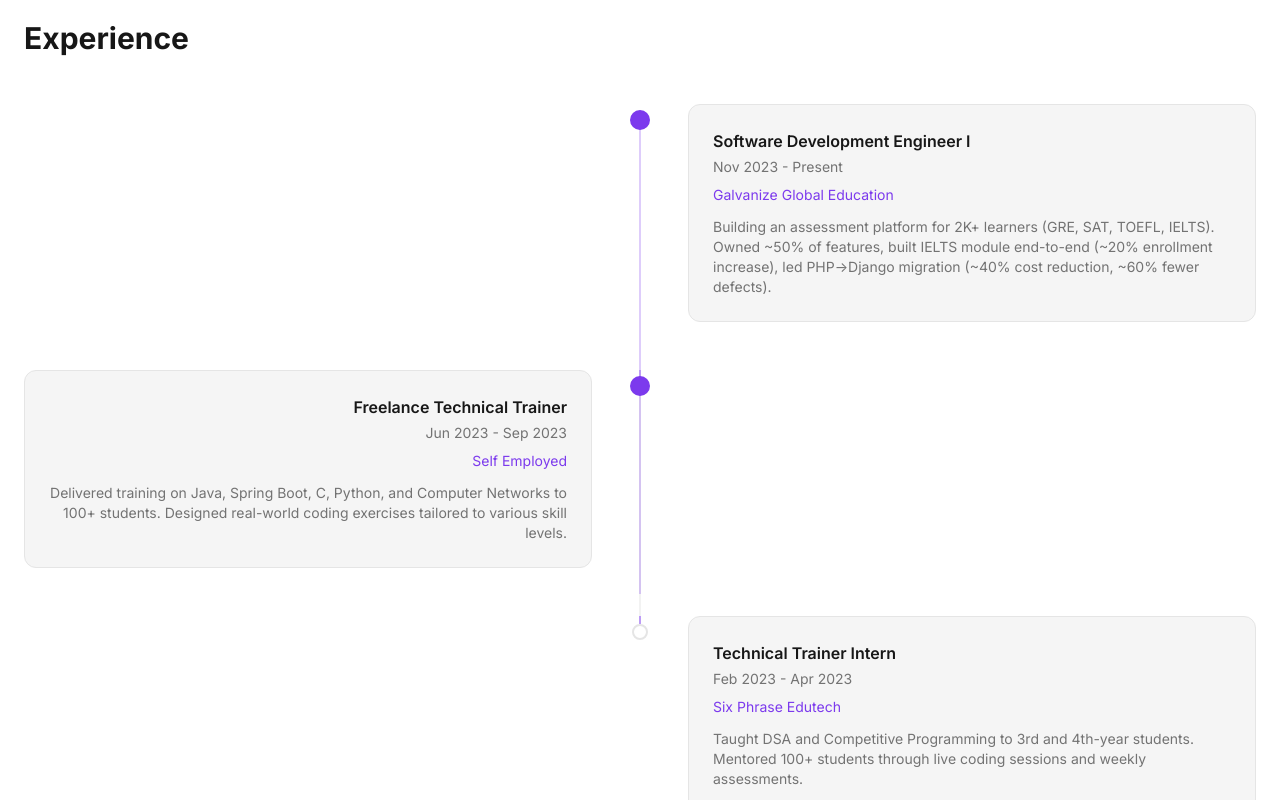
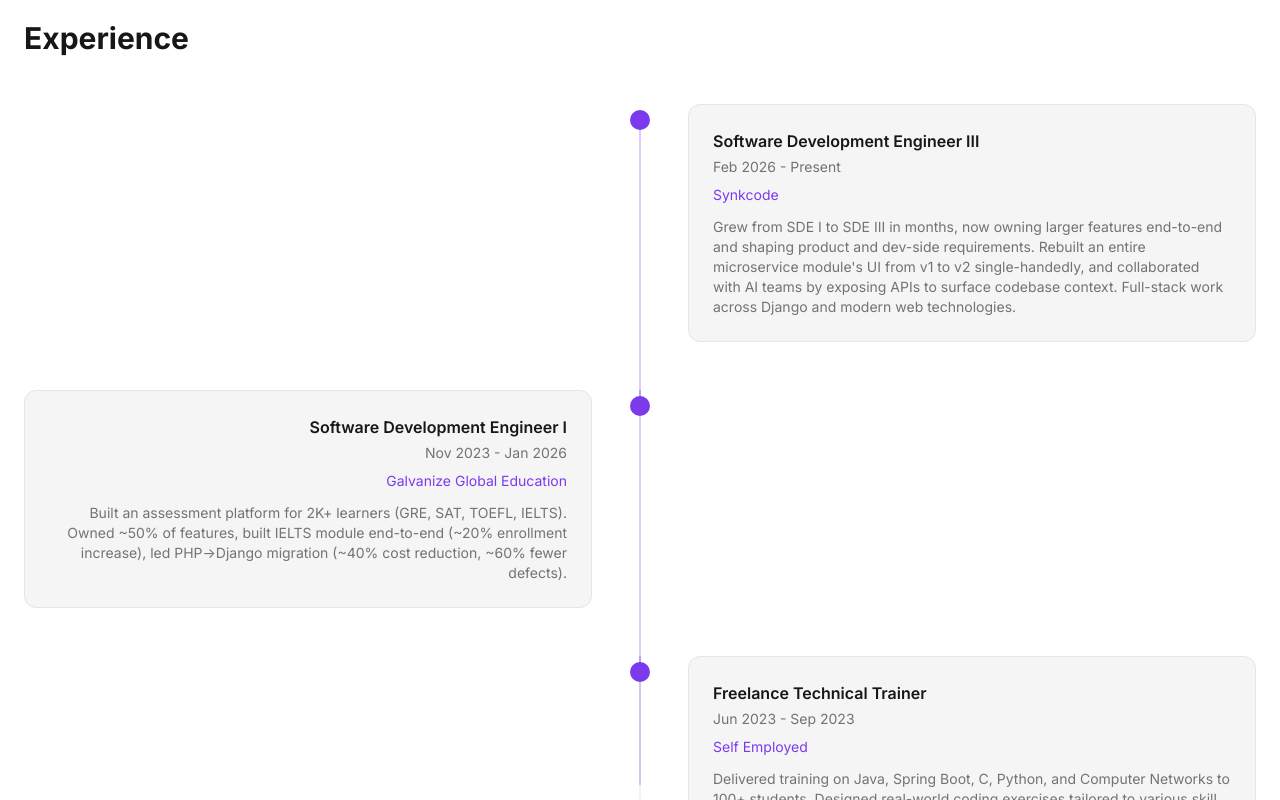
Before and after one commit to g0khul/gokhuldotdev, a React (Vite) app: page / in a window 1280 px wide. Shown: the part 1460-2260 px from the top of the page. Built offline with nearby package versions, Linux system fonts and the light colour scheme.

Commit message:
package updation and added latest job upate

```diff
--- a/package.json
+++ b/package.json
@@ -30,6 +30,6 @@
     "tailwindcss": "^4.1.18",
     "typescript": "~5.9.3",
     "typescript-eslint": "^8.46.4",
-    "vite": "^7.2.4"
+    "vite": "^8.0.16"
   }
 }
--- a/src/data/experience.ts
+++ b/src/data/experience.ts
@@ -7,10 +7,16 @@ export interface Experience {
 
 export const experience: Experience[] = [
   {
+    company: 'Synkcode',
+    role: 'Software Development Engineer III',
+    duration: 'Feb 2026 - Present',
+    description: 'Grew from SDE I to SDE III in months, now owning larger features end-to-end and shaping product and dev-side requirements. Rebuilt an entire microservice module\'s UI from v1 to v2 single-handedly, and collaborated with AI teams by exposing APIs to surface codebase context. Full-stack work across Django and modern web technologies.',
+  },
+  {
     company: 'Galvanize Global Education',
     role: 'Software Development Engineer I',
-    duration: 'Nov 2023 - Present',
-    description: 'Building an assessment platform for 2K+ learners (GRE, SAT, TOEFL, IELTS). Owned ~50% of features, built IELTS module end-to-end (~20% enrollment increase), led PHP→Django migration (~40% cost reduction, ~60% fewer defects).',
+    duration: 'Nov 2023 - Jan 2026',
+    description: 'Built an assessment platform for 2K+ learners (GRE, SAT, TOEFL, IELTS). Owned ~50% of features, built IELTS module end-to-end (~20% enrollment increase), led PHP→Django migration (~40% cost reduction, ~60% fewer defects).',
   },
   {
     company: 'Self Employed',
```
Also changed, not shown: 1 other file (tests, documents, lock files or other folders).
